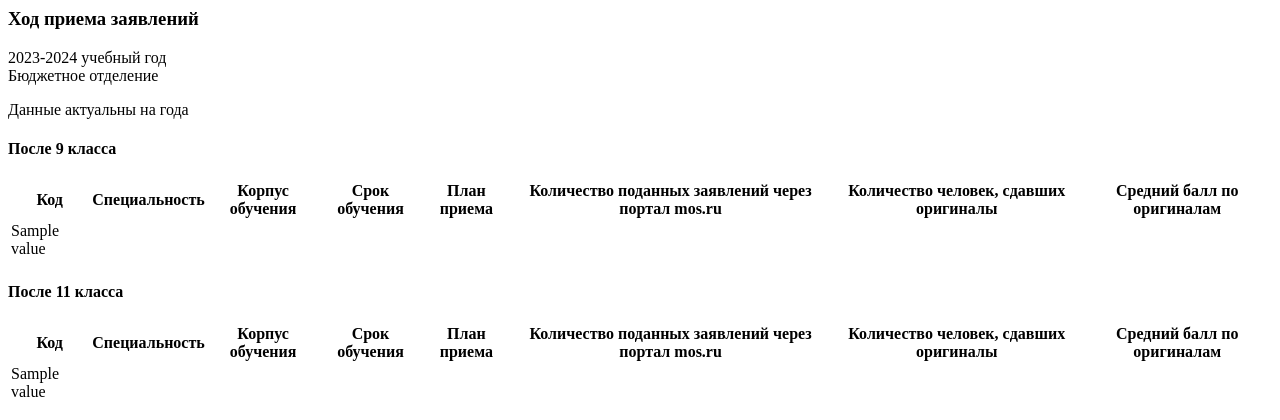
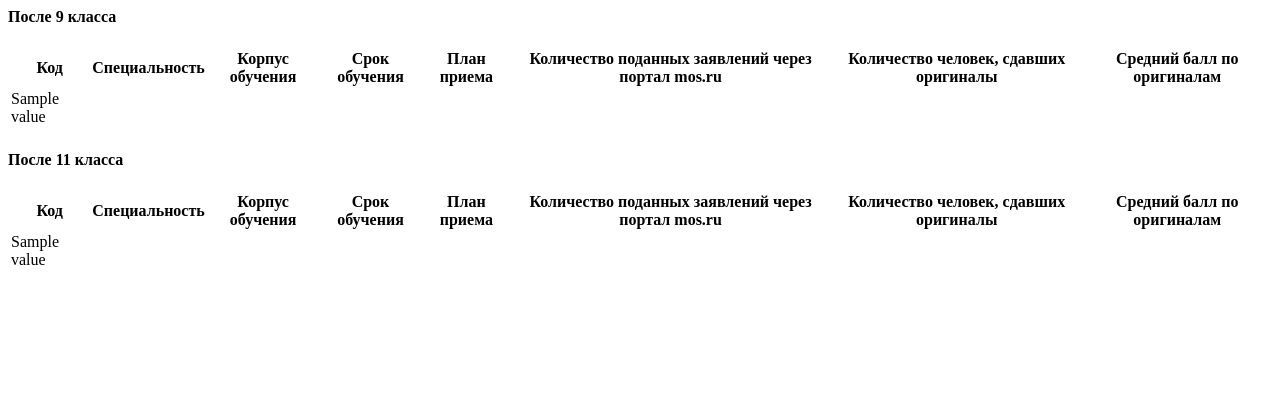
Before and after one commit to iggnatov/avg_marks, a Django app: template avg_marks/avgs/templates/index.html in a window 1280 px wide. Shown: the top 420 px of the page. Run offline with Django 3.2, Linux system fonts and the light colour scheme; the template is opened without the code that fills it: most values are stand-ins (such as "Sample title", 1, 10 or a date in 2020).

Commit message:
modified index.html

```diff
--- a/avg_marks/avgs/templates/index.html
+++ b/avg_marks/avgs/templates/index.html
@@ -1,8 +1,4 @@
 {% block content %}
-<h3>Ход приема заявлений</h3>
-<p>2023-2024 учебный год<br/>Бюджетное отделение</p>
-<p>Данные актуальны на <span id="today"></span> года</p>
-
 <h4 class="table-header">После 9 класса</h4>
 <table class="table table-striped">
     <thead>
```
